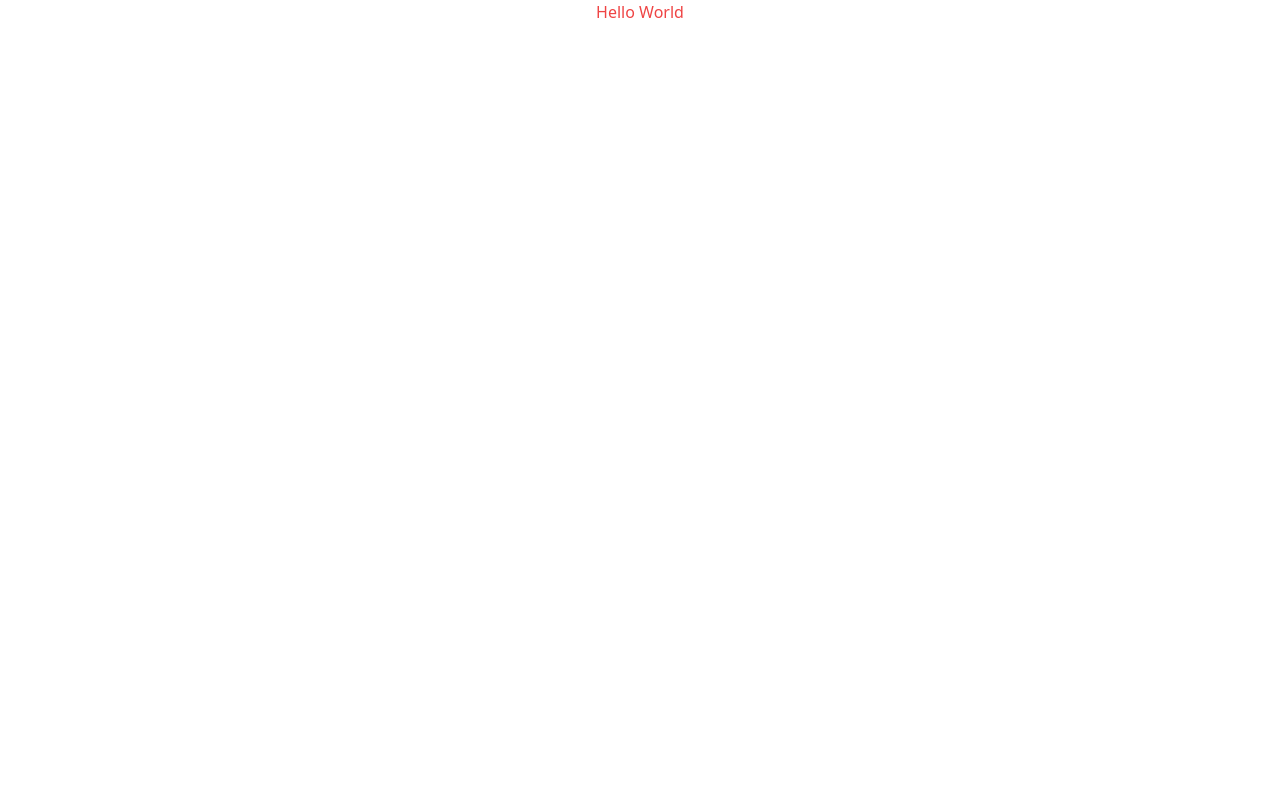
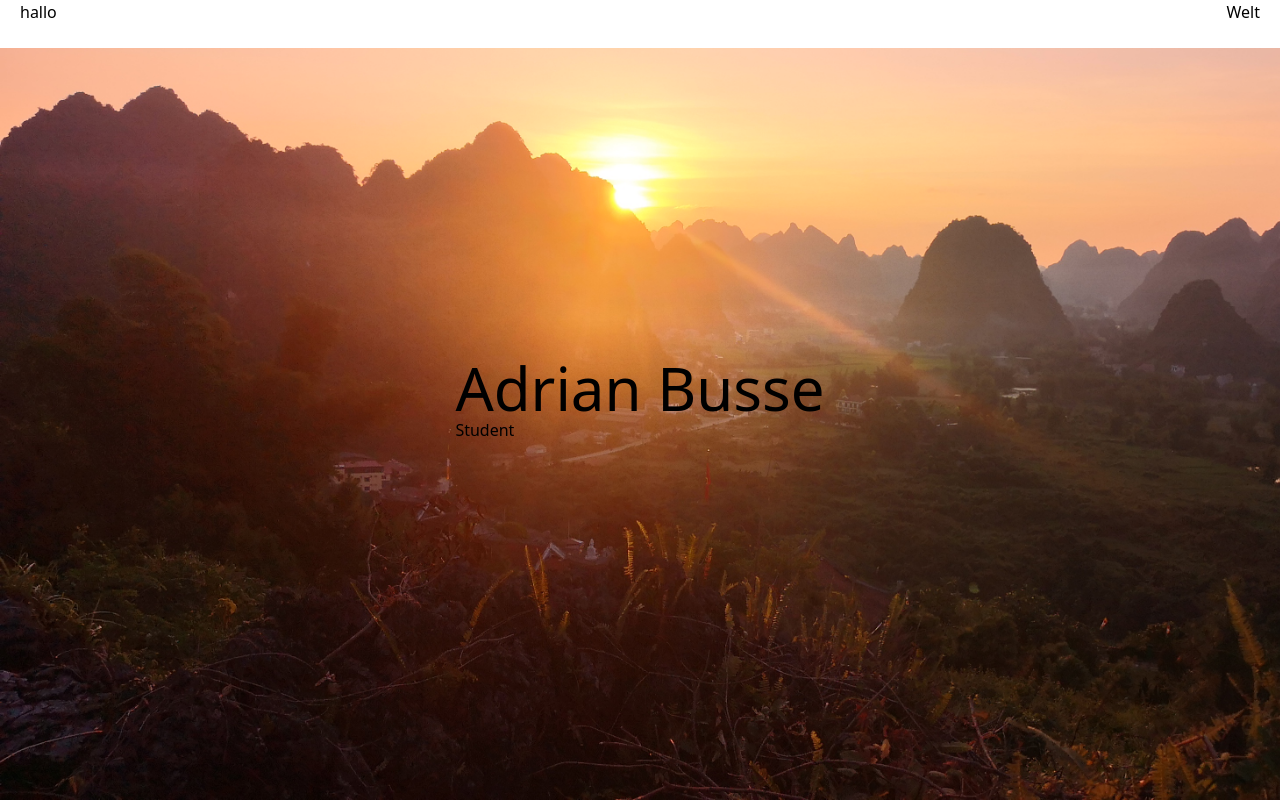
Before and after one commit to AdriBusse/my-site-nextjs, a Next.js app: page / in a window 1280 px wide. Built offline with nearby package versions, Linux system fonts and the light colour scheme.

Commit message:
titel bild und header

```diff
--- /dev/null
+++ b/components/Header.tsx
@@ -0,0 +1,10 @@
+import React from 'react'
+
+export default function Header() {
+    return (
+        <div className="flex justify-between h-12 px-5 bg-white w-400 ">
+            <p>hallo</p>
+            <p>Welt</p>
+        </div>
+    )
+}
--- /dev/null
+++ b/components/SectionOne.tsx
@@ -0,0 +1,11 @@
+import React from 'react'
+
+export default function SectionOne() {
+    return (
+        <div className="flex flex-col flex-wrap content-center justify-center w-screen h-screen font-normal bg-cover bg-hero-pattern">
+
+            <h1 className="text-6xl">Adrian Busse</h1>
+            <p>Student</p>
+        </div>
+    )
+}
--- a/pages/_app.tsx
+++ b/pages/_app.tsx
@@ -1,7 +1,15 @@
+import Header from '../components/Header'
 import '../styles/globals.css'
 
 function MyApp({ Component, pageProps }) {
-  return <Component {...pageProps} />
+  return (<div className="flex flex-col h-screen">
+    <div className="absolute z-50 w-full">
+      <Header />
+    </div>
+    <div className="flex-1 overflow-x-hidden ">
+      <Component {...pageProps} />
+    </div>
+  </div>)
 }
 
 export default MyApp
--- a/pages/index.tsx
+++ b/pages/index.tsx
@@ -1,8 +1,11 @@
+import SectionOne from "../components/SectionOne";
 
 export default function Home() {
   return (
-    <div className="flex justify-center">
-      <h1 className="text-red-500">Hello World</h1>
+    <div className="flex flex-col justify-center">
+      <SectionOne />
+      <div className="w-full h-screen bg-red-500" >hello</div>
+      <div className="w-full h-screen bg-red-200" >hello</div>
     </div>
   )
 }
--- a/tailwind.config.js
+++ b/tailwind.config.js
@@ -91,7 +91,9 @@ module.exports = {
       'gradient-to-bl': 'linear-gradient(to bottom left, var(--tw-gradient-stops))',
       'gradient-to-l': 'linear-gradient(to left, var(--tw-gradient-stops))',
       'gradient-to-tl': 'linear-gradient(to top left, var(--tw-gradient-stops))',
+      'hero-pattern': "url('/IMG_20200724_181925.jpg')",
     },
+
     backgroundOpacity: (theme) => theme('opacity'),
     backgroundPosition: {
       bottom: 'bottom',
```
Also changed, not shown: public/IMG_20200724_181925.jpg (added).
